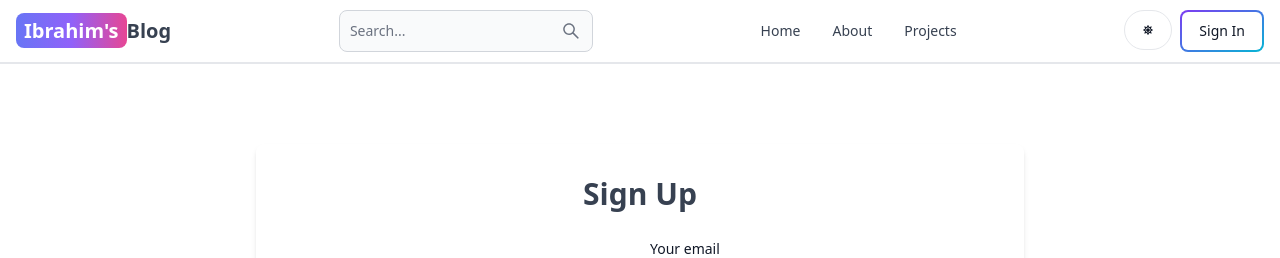
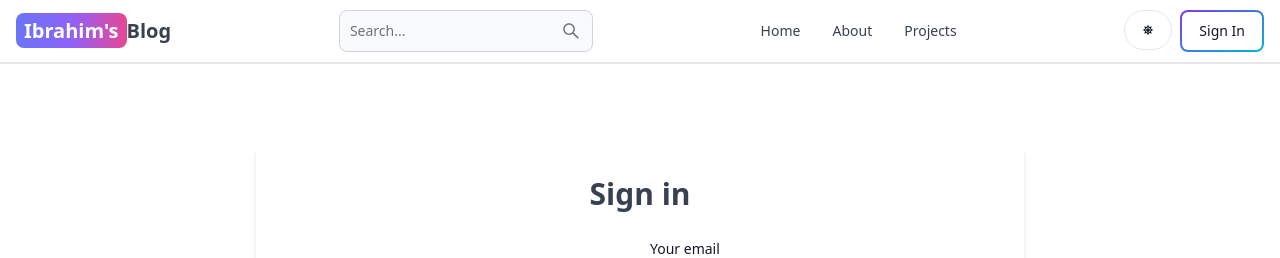
Before and after one commit to IbrahimHafez1/MERN-Blog, a React (Vite) app in the folder client/: page /sign-in in a window 1280 px wide. Shown: the top 258 px of the page. Built offline with nearby package versions, Linux system fonts and the light colour scheme; no server answers.

Commit message:
change sign up to sign in

```diff
--- a/client/src/pages/SignIn.jsx
+++ b/client/src/pages/SignIn.jsx
@@ -46,7 +46,7 @@ export default function SignIn() {
   return (
     <div className="min-h-screen mt-20">
       <div className="max-w-3xl mx-auto p-8 bg-white rounded-lg shadow-md">
-        <h1 className="text-3xl font-semibold text-center mb-6">Sign Up</h1>
+        <h1 className="text-3xl font-semibold text-center mb-6">Sign in</h1>
         <div className="flex flex-col md:flex-row md:items-center md:gap-5">
           <div className="md:w-1/2">
             <Link
```
